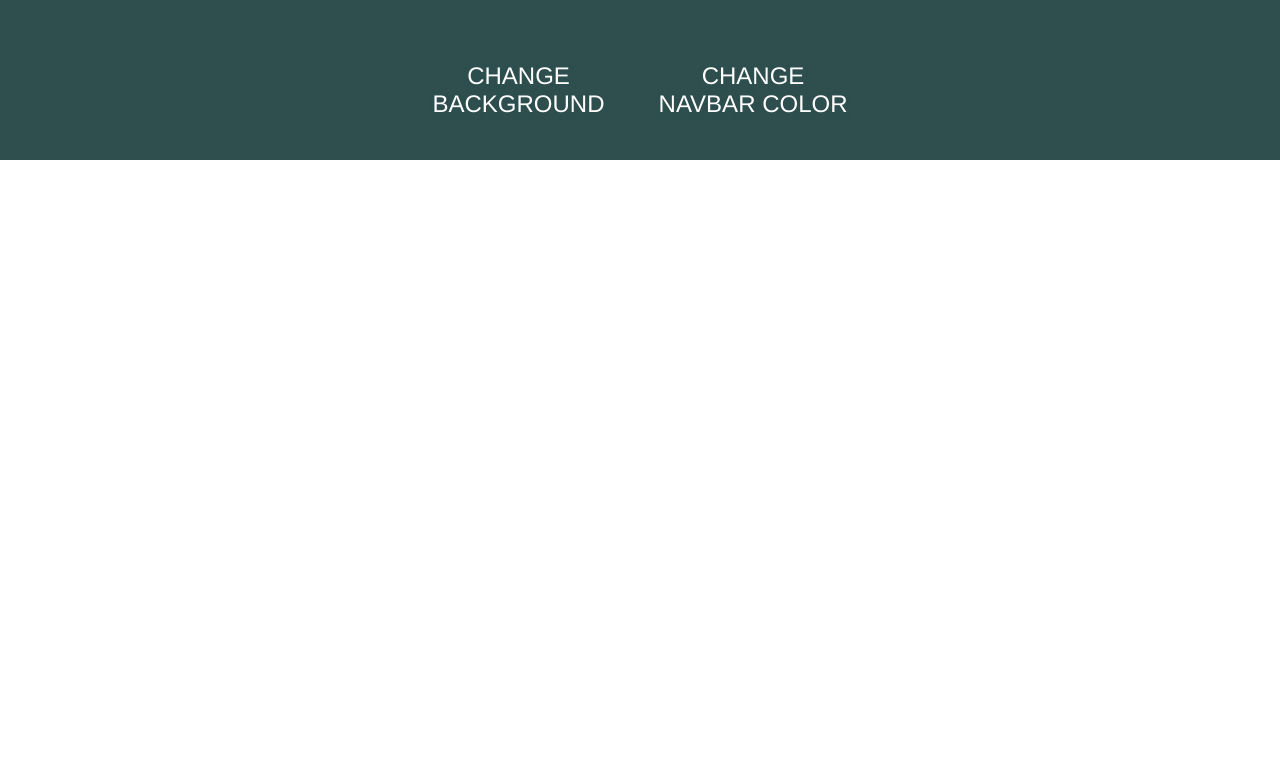
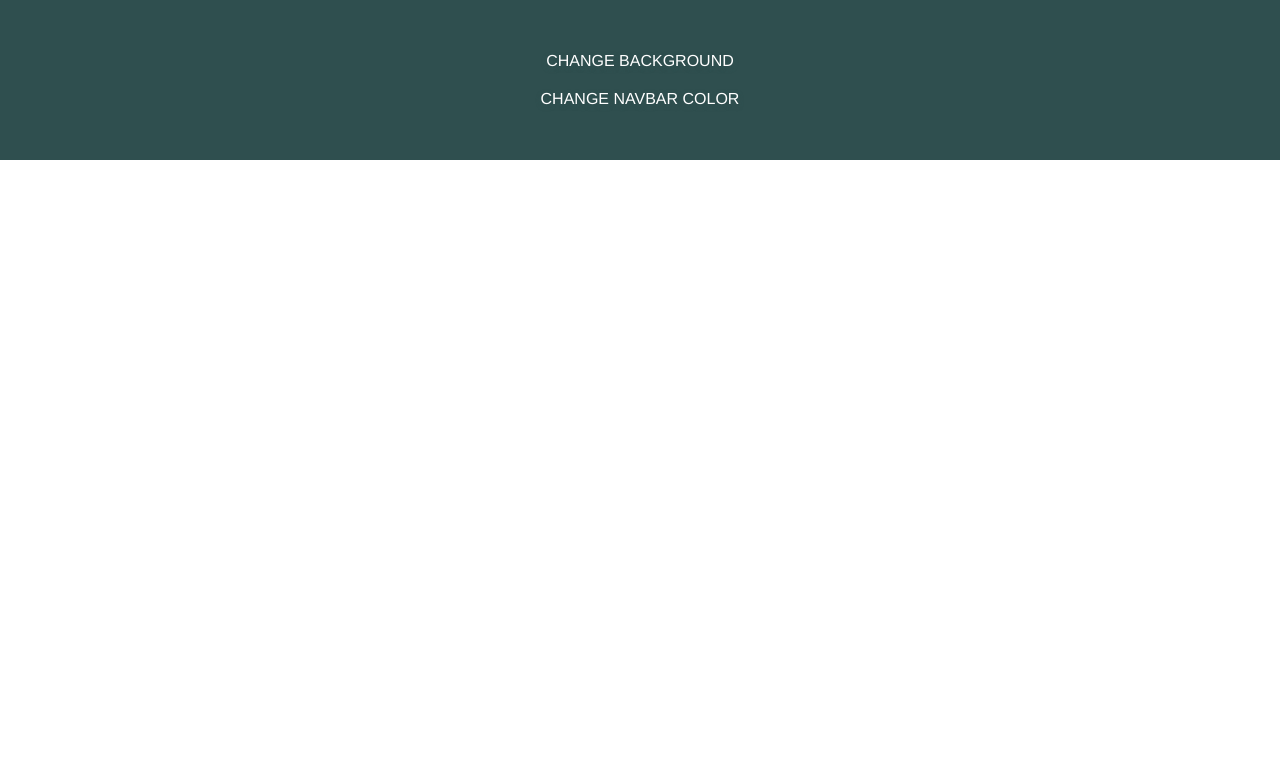
Before and after one commit to codingwithe/background-change, a PHP site: page / in a window 1280 px wide. Shown: the top 759 px of the page. Run offline with PHP 8.4, Linux system fonts and the light colour scheme.

Commit message:
better UI

```diff
--- a/index.html
+++ b/index.html
@@ -17,10 +17,11 @@
 <body>
     <nav id="navbar">
         <ul>
-            <li><a onclick="change()" id="button1">Change<br>Background</a></li>
-            <li><a onclick="change()" id="button2">Change<br>NavBar Color</a></li>
+            <a onclick="change()" id="button1"><li>Change Background</li></a>
+            <a onclick="change()" id="button2"><li>Change NavBar Color</li></a>
         </ul>
     </nav>
+
     <div class="container">
     </div>
 
--- a/style.css
+++ b/style.css
@@ -31,11 +31,9 @@ body {
         }
 }
 #navbar {
-    align-content: center;
     animation: fadeIn 1s 1 0s ease-in;
     background-color: var(--nav-color, gray);
     height: 20%;
-    justify-items: center;
     left: 0px;
     position: fixed;
     top: 0px;
@@ -44,25 +42,29 @@ body {
 
 nav ul {
     color: white;
-    justify-items: center;
-    margin: 0px;
-    padding: 25px 15px 5px 15px;
+    display: inline-flex;
+    flex-direction: column;
+    height: 100%;
+    justify-content: center;
+    list-style: none;
+
   }
 
 nav li {
     background-color: var(--nav-color, gray)y;
     color: white;
-    display: inline-block;
     font-family: helvetica;
-    font-size: 1.5em;
-    padding: 5px 25px 5px 25px;
+    font-size: 1em;
     text-shadow: 0px 2px 5px darkslategray;
     text-transform: uppercase;
   }
 
 a {
-    justify-self: center;
+    align-self: center;
+    display: block;
+    padding: 10px;
     text-decoration: none;
+    width: 300px;
   }
 a:hover {
     cursor: pointer;
@@ -72,39 +74,11 @@ a:hover {
 
 .container {
     background-color: white;
-    display: grid;
+    display: flex;
     height: 95vh;
     margin: auto;
 }
 
-.animation-box {
-    margin: auto;
-    width: 75%;
-}
-
-.buttons {
-    list-style-type: none;
-    padding: 1rem;
-    text-align: center;
-}
-
-.button {
-    background-color: rgb(41, 35, 58);
-    color: white;
-    border-radius: 10px;
-    box-shadow: 3px 3px 10px darkslategray;
-    color: white;
-    font-family: Helvetica;
-    font-size: 2em;
-    margin: auto;
-    height: 4em;
-    width: 4em;
-}
-
-.button:hover {
-    cursor: pointer;
-    cursor: hand;
-}
 @media (max-width: 500px) {
     .button {
     height: 1em;
```
